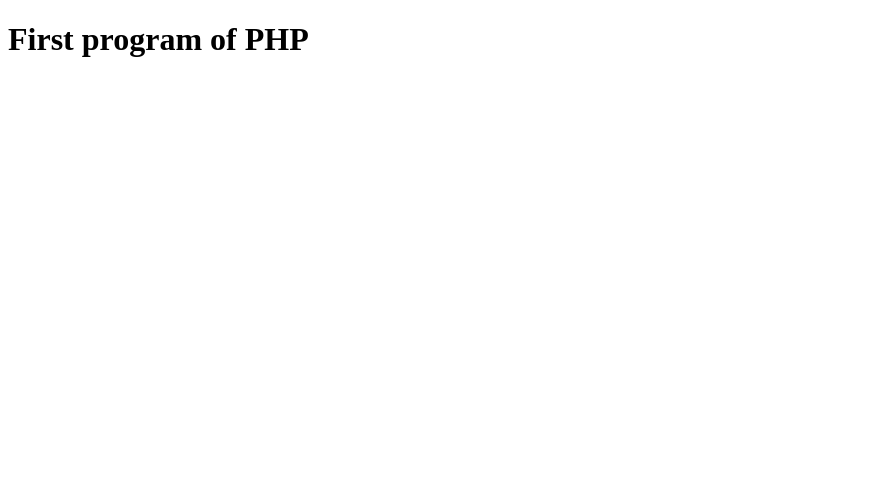
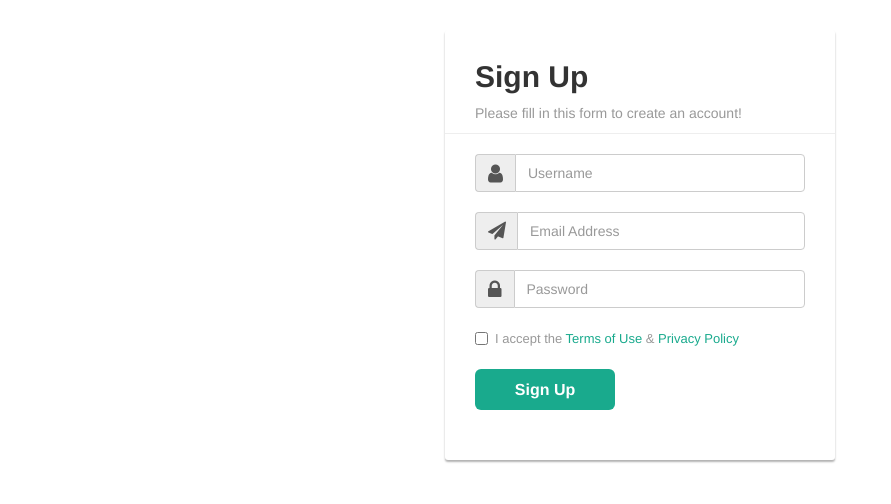
Before and after one commit to JanardhanSingh98/Login-SignUp-php, a PHP site: page / in a window 1280 px wide. Shown: the top 504 px of the page, without its empty margins (0-891 px from the left). Run offline with PHP 8.4, Linux system fonts and the light colour scheme.

Commit message:
"signup page created and data has been added to database"

```diff
--- a/index.php
+++ b/index.php
@@ -3,16 +3,72 @@
 <head>
     <meta charset="UTF-8">
     <meta name="viewport" content="width=device-width, initial-scale=1.0">
-    <title>Document</title>
+    <link rel="stylesheet" href="style.css">
+    <link href="https://fonts.googleapis.com/css?family=Roboto:400,700" rel="stylesheet">
+    <link rel="stylesheet" href="https://maxcdn.bootstrapcdn.com/bootstrap/3.3.7/css/bootstrap.min.css">
+    <link rel="stylesheet" href="https://maxcdn.bootstrapcdn.com/font-awesome/4.7.0/css/font-awesome.min.css">
+    <script src="https://ajax.googleapis.com/ajax/libs/jquery/1.12.4/jquery.min.js"></script>
+    <script src="https://maxcdn.bootstrapcdn.com/bootstrap/3.3.7/js/bootstrap.min.js"></script>
+    <title>INT301 - PHP PROJECT</title>
 </head>
 <body>
-    <h1>First program of PHP</h1>
+<div class="signup-form">
+    <form method="post">
+		<h2>Sign Up</h2>
+		<p>Please fill in this form to create an account!</p>
+		<hr>
+        <div class="form-group">
+			<div class="input-group">
+				<span class="input-group-addon"><i class="fa fa-user"></i></span>
+				<input type="text" class="form-control" name="username" placeholder="Username" required="required">
+			</div>
+        </div>
+        <div class="form-group">
+			<div class="input-group">
+				<span class="input-group-addon"><i class="fa fa-paper-plane"></i></span>
+				<input type="email" class="form-control" name="email" placeholder="Email Address" required="required">
+			</div>
+        </div>
+		<div class="form-group">
+			<div class="input-group">
+				<span class="input-group-addon"><i class="fa fa-lock"></i></span>
+				<input type="password" class="form-control" name="password" placeholder="Password" required="required">
+			</div>
+        </div>
+		<!--<div class="form-group">
+			<div class="input-group">
+				<span class="input-group-addon">
+					<i class="fa fa-lock"></i>
+					<i class="fa fa-check"></i>
+				</span>
+				<input type="password" class="form-control" name="confirm_password" placeholder="Confirm Password" required="required">
+			</div>
+        </div>-->
+        <div class="form-group">
+			<label class="checkbox-inline"><input type="checkbox" required="required"> I accept the <a href="#">Terms of Use</a> &amp; <a href="#">Privacy Policy</a></label>
+		</div>
+		<div class="form-group">
+            <button type="submit" name="submit" class="btn btn-primary btn-lg">Sign Up</button>
+        </div>
+    </form>
 
-    <?php
+	<?php
+		if (isset($_POST['submit'])) {
+			$conn = mysqli_connect('localhost', 'root', '', 'jordan') or die("Connection failed: " . mysqli_connect_error());
+			$username = $_POST['username'];
+			$email = $_POST['email'];
+			$pass = $_POST['password'];
 
-
-    ?>
-
-
+			$sql = "insert into int301(username, email, password) values('$username', '$email', '$pass')";
+			if (mysqli_query($conn, $sql)) {
+				echo "Signup Successful!";
+				echo "<br>";
+				echo "New record created successfully.";
+			} else {
+				echo "Error: " . $sql . "<br>" . mysqli_error($conn);
+			}
+		}
+	 ?>
+</div>
 </body>
 </html>
--- /dev/null
+++ b/style.css
@@ -0,0 +1,88 @@
+body {
+    color: #fff;
+    background: #19aa8d;
+    font-family: 'Roboto', sans-serif;
+}
+.form-control, .form-control:focus, .input-group-addon {
+    border-color: #e1e1e1;
+}
+.form-control, .btn {
+    border-radius: 3px;
+}
+.signup-form {
+    width: 390px;
+    margin: 0 auto;
+    padding: 30px 0;
+}
+.signup-form form {
+    color: #999;
+    border-radius: 3px;
+    margin-bottom: 15px;
+    background: #fff;
+    box-shadow: 0px 2px 2px rgba(0, 0, 0, 0.3);
+    padding: 30px;
+}
+.signup-form h2 {
+    color: #333;
+    font-weight: bold;
+    margin-top: 0;
+}
+.signup-form hr {
+    margin: 0 -30px 20px;
+}
+.signup-form .form-group {
+    margin-bottom: 20px;
+}
+.signup-form label {
+    font-weight: normal;
+    font-size: 13px;
+}
+.signup-form .form-control {
+    min-height: 38px;
+    box-shadow: none !important;
+}
+.signup-form .input-group-addon {
+    max-width: 42px;
+    text-align: center;
+}
+.signup-form input[type="checkbox"] {
+    margin-top: 2px;
+}
+.signup-form .btn{
+    font-size: 16px;
+    font-weight: bold;
+    background: #19aa8d;
+    border: none;
+    min-width: 140px;
+}
+.signup-form .btn:hover, .signup-form .btn:focus {
+    background: #179b81;
+    outline: none;
+}
+.signup-form a {
+    color: #fff;
+    text-decoration: underline;
+}
+.signup-form a:hover {
+    text-decoration: none;
+}
+.signup-form form a {
+    color: #19aa8d;
+    text-decoration: none;
+}
+.signup-form form a:hover {
+    text-decoration: underline;
+}
+.signup-form .fa {
+    font-size: 21px;
+}
+.signup-form .fa-paper-plane {
+    font-size: 18px;
+}
+.signup-form .fa-check {
+    color: #fff;
+    left: 17px;
+    top: 18px;
+    font-size: 7px;
+    position: absolute;
+}
```
Also changed, not shown: validate.php (added).
